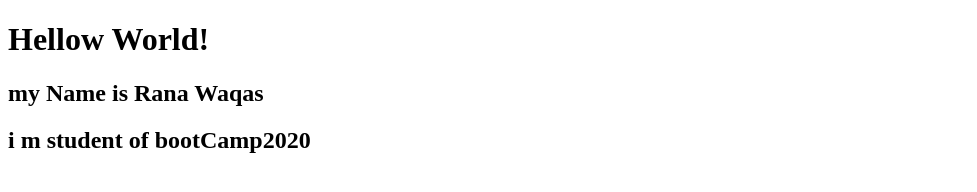
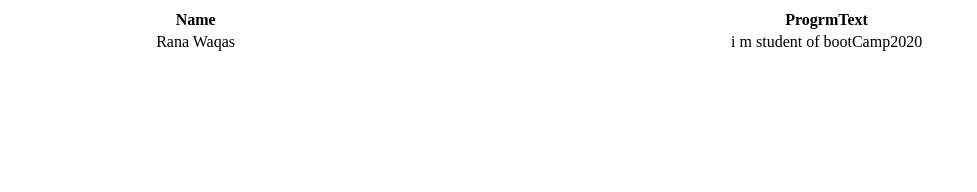
Before and after one commit to RanaWaqas92/BootCamp2020, a plain HTML site: page index.html in a window 1280 px wide. Shown: the whole page, without its empty margins (0-977 px from the left). Drawn offline with Linux system fonts and the light colour scheme.

Commit message:
update changes in html file

```diff
--- a/index.html
+++ b/index.html
@@ -6,7 +6,22 @@
     <title>Document</title>
 </head>
 <body>
-<h1>Hellow World!</h1>
-<h2>my Name is Rana Waqas</h2>
-<h2>i m student of bootCamp2020</h2>
+<table style="width: 100%; text-align: center;">
+    <tr>
+            <th>
+                Name
+            </th>
+            <th>
+                ProgrmText
+            </th>
+        </tr>
+        <tr>
+            <td>
+                Rana Waqas
+            </td>
+            <td>
+                i m student of bootCamp2020
+            </td>
+        </tr>
+</table>
 </body></html>
```
